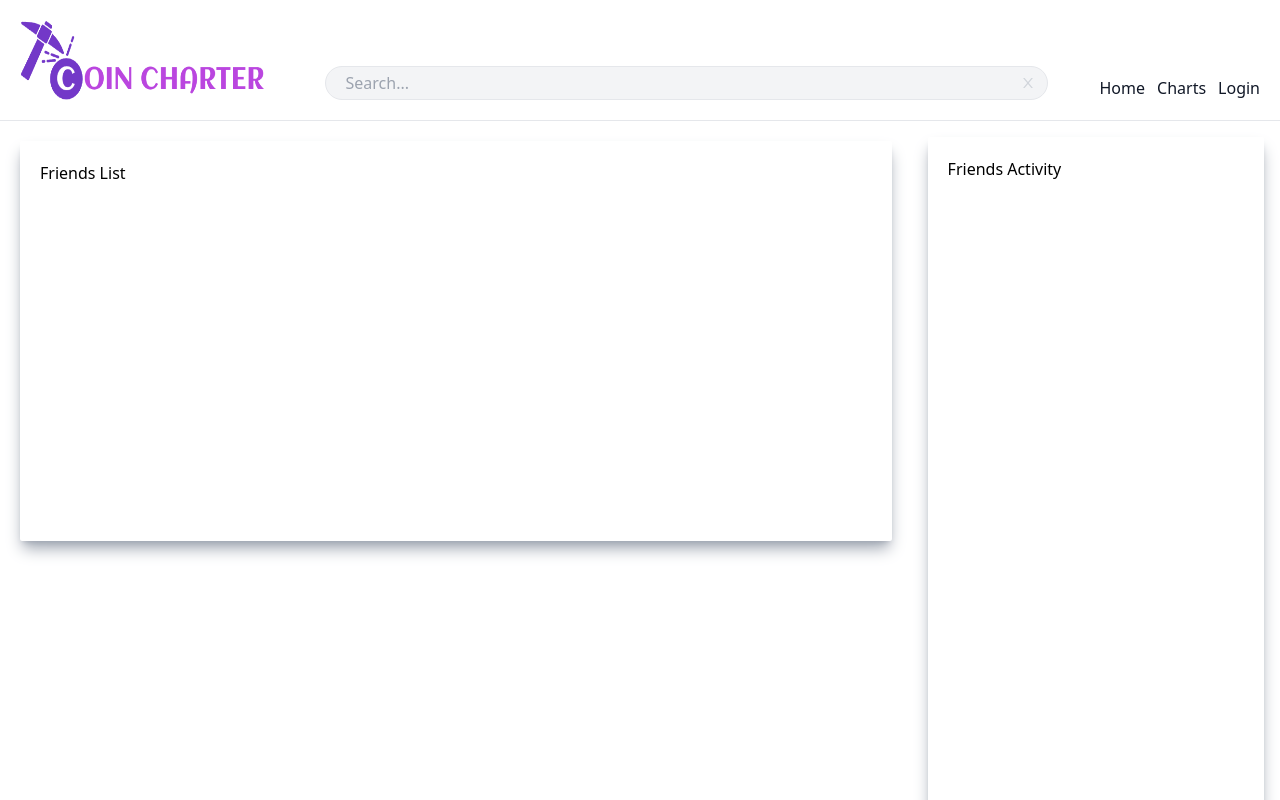
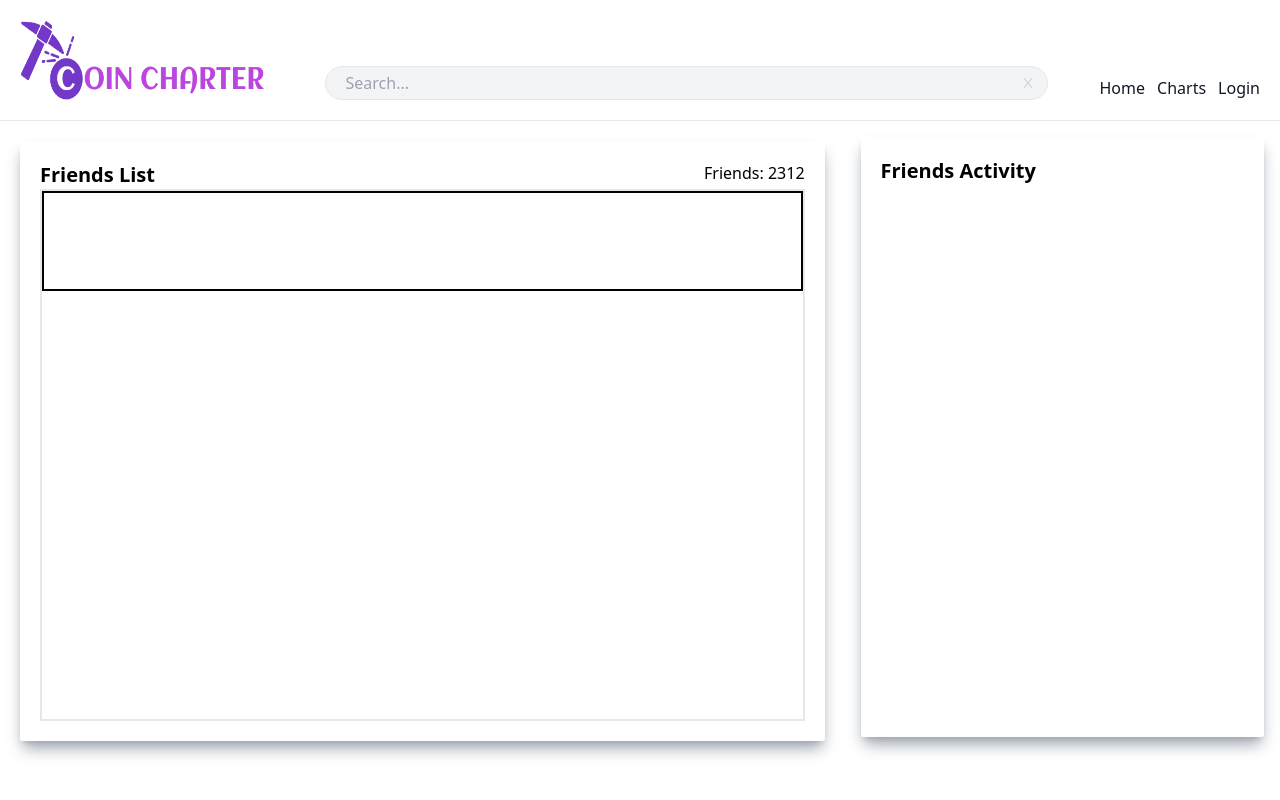
Before and after one commit to bradbrad88/coin-charter, a React app in the folder client/: page /friends in a window 1280 px wide. Shown: the top 800 px of the page. Built offline with nearby package versions, Linux system fonts and the light colour scheme.

Commit message:
added friends list and activity styling

```diff
--- a/client/src/components/features/friends/FriendsActivity.tsx
+++ b/client/src/components/features/friends/FriendsActivity.tsx
@@ -1,7 +1,7 @@
 const FriendsActivity = () => {
   return (
-    <div className="flex flex-col rounded-sm gap-1 shadow-lg shadow-gray-400 m-4 p-5 w-[400px] h-screen">
-      <h1>Friends Activity</h1>
+    <div className="flex flex-col rounded-sm gap-1 shadow-lg shadow-gray-400 m-4 p-5 w-2/6 h-[600px]">
+      <h1 className="text-xl font-bold">Friends Activity</h1>
     </div>
   );
 };
--- a/client/src/components/features/friends/FriendsList.tsx
+++ b/client/src/components/features/friends/FriendsList.tsx
@@ -1,8 +1,16 @@
 const FriendsList = () => {
   //TODO SHOW PROFILE PIC, TITLE, NAME, AMOUNT FRIENDS, AND FAR RIGHT CAN SHOW MOST TOP RATED CHART THEY HAVE DONE
   return (
-    <div className="flex rounded-sm gap-5 shadow-lg shadow-gray-400 p-5 m-5 w-[1050px] h-[400px]">
-      <h1>Friends List</h1>
+    <div className="flex flex-col rounded-sm shadow-lg shadow-gray-400 p-5 m-5 w-4/6 h-[600px]">
+      <div className="flex justify-between">
+        <h1 className="text-xl font-bold">Friends List</h1>
+        <h1>Friends: 2312</h1>
+      </div>
+      <ul className="flex flex-col gap-1 border-2 border-solid border-black-50 w-full h-full">
+        {/* //? MAKE THIS SPOT SUPPOSED TO BE THE MAP */}
+        {/* USERNAME, SUBTITLE, PROFILE PIC, BIO,  FRIENDS COUNT, NUM FAV COINS, NUM CHARTS MADE, NUM COMMENTS MADE*/}
+        <li className="border-solid border-2 border-black w-full h-[100px]"></li>
+      </ul>
     </div>
   );
 };
```
